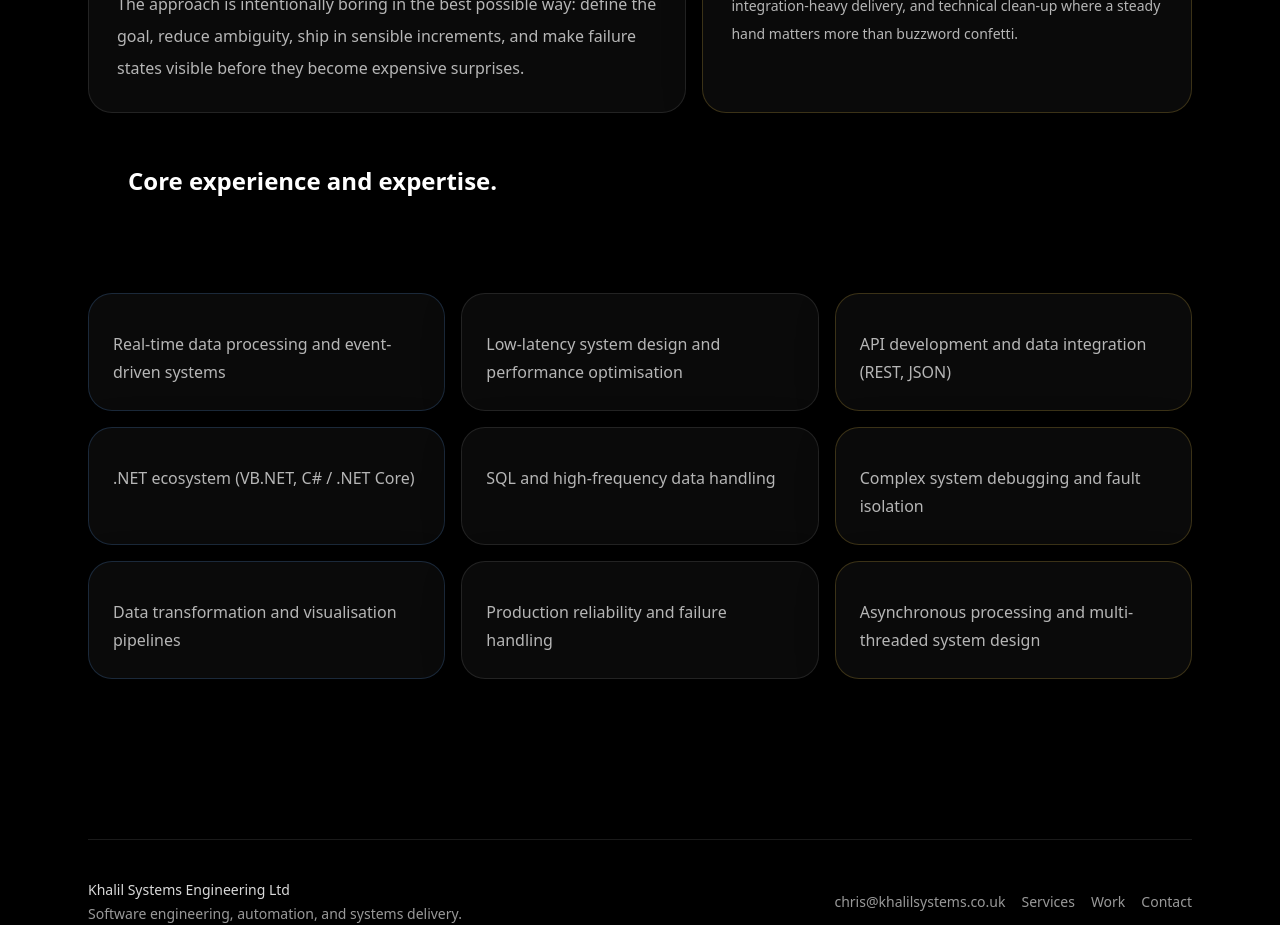
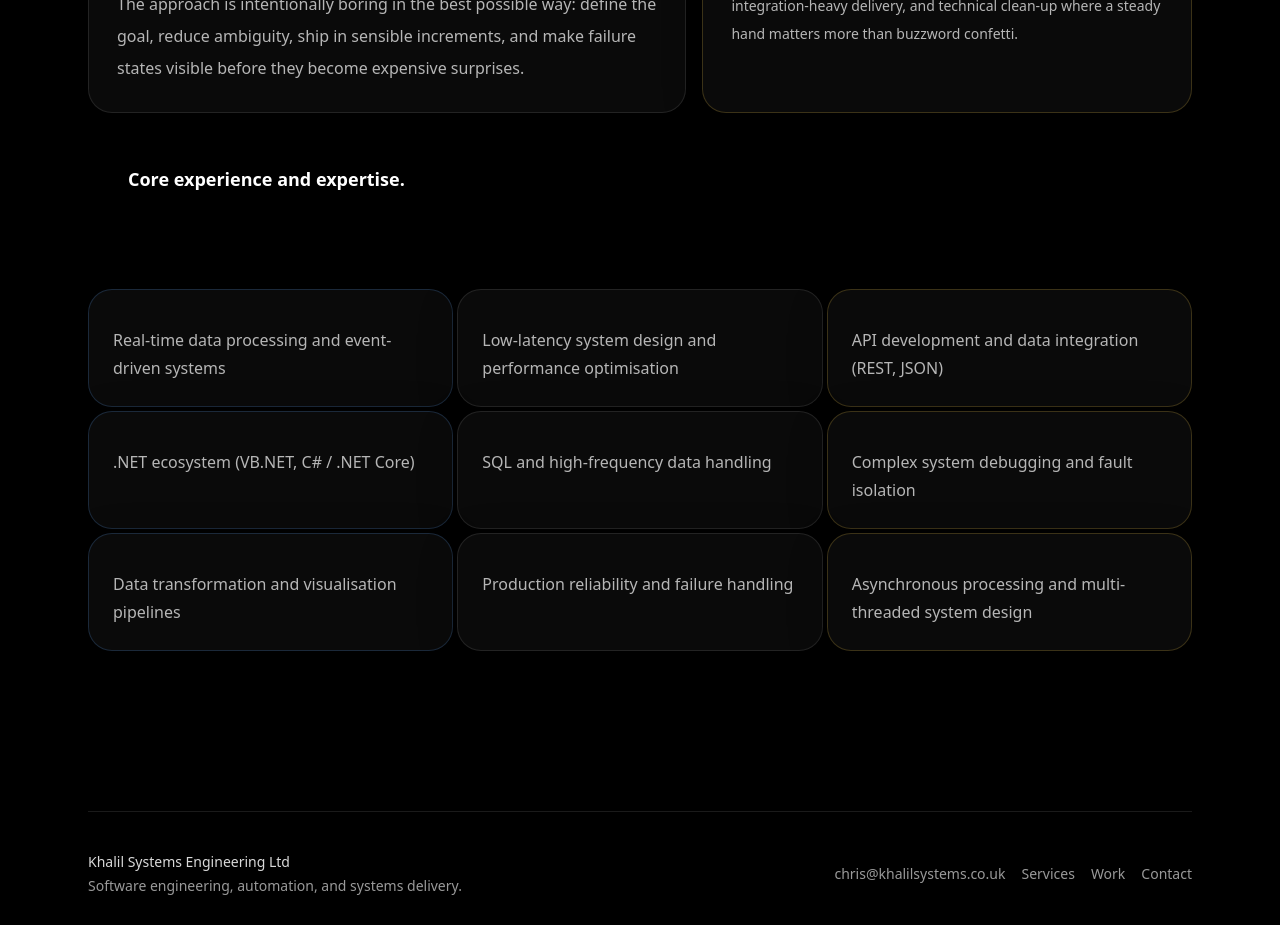
Before and after one commit to chriskhalilSE/KhalilSystems-Website, a Next.js app: page / in a window 1280 px wide. Shown: the part 1160-2085 px from the top of the page. Built offline with nearby package versions, Linux system fonts and the light colour scheme.

Commit message:
Layout tweaks

```diff
--- a/app/page.tsx
+++ b/app/page.tsx
@@ -162,10 +162,10 @@ export default function HomePage() {
         </div>
       </section>
 	  <section>
-		  <h1 className="mt-3 text-2xl font-semibold text-white p-10">
+		  <h1 className="mt-3 text-lg font-semibold text-white p-10">
 			Core experience and expertise.
 		  </h1>
-		  <section className="mt-14 grid gap-4 md:grid-cols-3">
+		  <section className="mt-14 grid gap-1 md:grid-cols-3">
 			{pillars2.map((card) => (
 			  <div key={card.title} className={`panel p-6 transition hover:-translate-y-0.5 ${card.tone}`}>
 				<p className="mt-3 text-m leading-7 text-white/70">{card.desc}</p>
```
